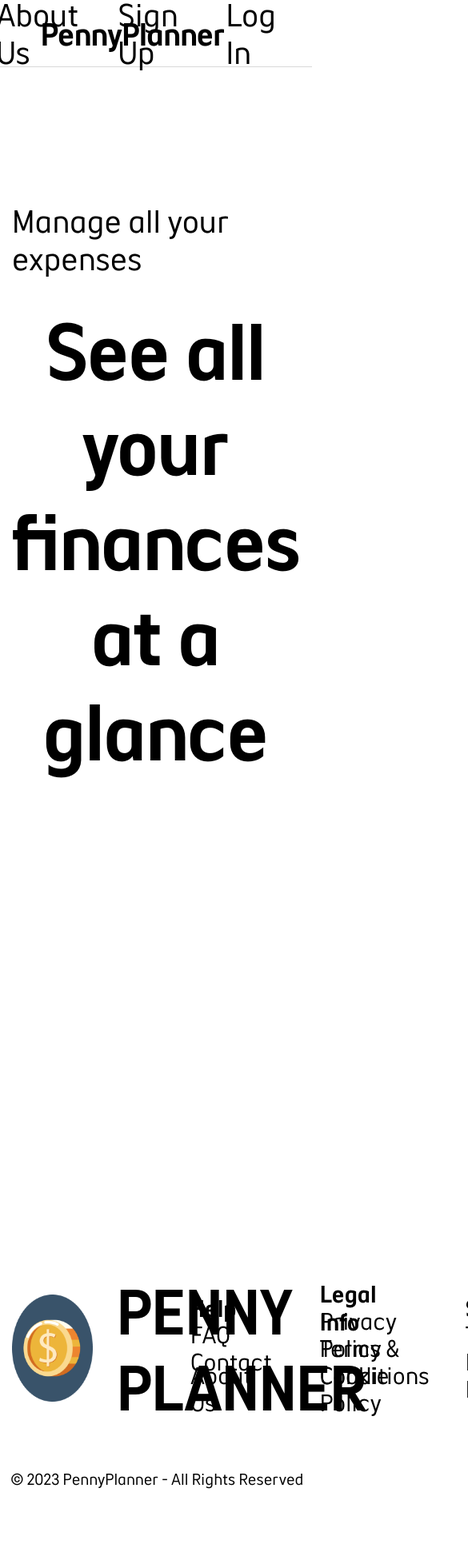
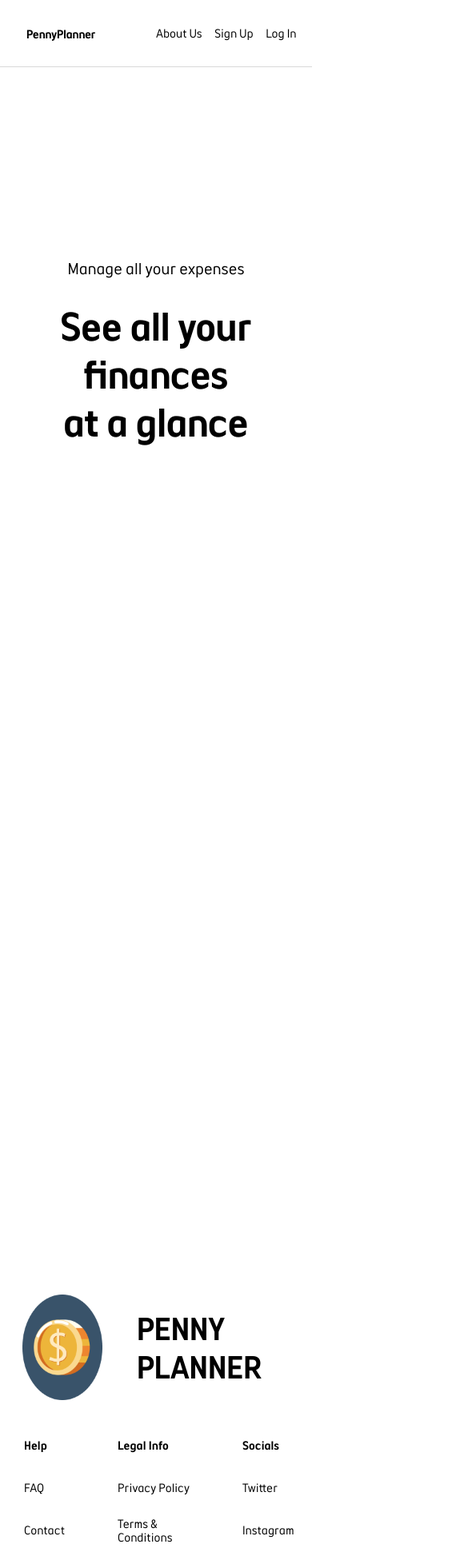
Before and after one commit to Penny-Planner/WebApp, a React app in the folder PennyPlanner/: page / in a window 390 px wide. Shown: the top 1951 px of the page at 80% size, 585 px wide, since content can reach past the window. Before the commit the page ends 1930 px from the top, so only its background shows below. Built offline with nearby package versions, Linux system fonts and the light colour scheme.

Commit message:
responsive mobile design for home and signup

```diff
--- a/PennyPlanner/src/assets/css files/global.css
+++ b/PennyPlanner/src/assets/css files/global.css
@@ -6,19 +6,12 @@ body {
     margin: 0;
 }
 
-/* Desktop */
-.col-1 {width: 8.33%;}
-.col-2 {width: 16.66%;}
-.col-3 {width: 25%;}
-.col-4 {width: 33.33%;}
-.col-5 {width: 41.66%;}
-.col-6 {width: 50%;}
-.col-7 {width: 58.33%;}
-.col-8 {width: 66.66%;}
-.col-9 {width: 75%;}
-.col-10 {width: 83.33%;}
-.col-11 {width: 91.66%;}
-.col-12 {width: 100%;}
+/* For mobile phones: */
+[class*="col-"] {
+    width: 100%;
+  }
+
+
 
 [class*="col-"] {
     float: left;
@@ -33,42 +26,265 @@ body {
 }
 
 
-
+@media only screen and (min-width: 768px) {
+    /* Desktop */
+    .col-1 {width: 8.33%;}
+    .col-2 {width: 16.66%;}
+    .col-3 {width: 25%;}
+    .col-4 {width: 33.33%;}
+    .col-5 {width: 41.66%;}
+    .col-6 {width: 50%;}
+    .col-7 {width: 58.33%;}
+    .col-8 {width: 66.66%;}
+    .col-9 {width: 75%;}
+    .col-10 {width: 83.33%;}
+    .col-11 {width: 91.66%;}
+    .col-12 {width: 100%;}
+  }
 
 /* Extra small devices (phones, 600px and down) */
 @media only screen and (max-width: 600px) {
+
+    /* Header and homepage*/
+
+    div.andantedisplay-bold-black-40px {
+        font-size: 15px;
+    }
+
+    div.andantetext-regular-black-40px {
+        font-size: var(--font-size-s);
+    }
+
+    a.andantetext-regular-black-40px {
+        font-size: 15px;
+    }
+
+    div.header-nav_container {
+        width: 45%;
+        padding: 0;
+    }
+
+    div.pennyplanner_title {
+        left: 5%;
+    }
+
+    div.andantedisplay-bold-black-100px {
+        font-size: 50px;
+    }
+
+    /* Footer */
+
+    div.footer_container {
+        height: 60vh;
+    }
+
+    div.upper-footer_container {
+        height: 80%;
+        flex-direction: column;
+    }
+
+    div.footer-logo-text_container {
+        height: 40%;
+        width: 100%;
+    }
+
+    div.footer-logo_container {
+        width: 40%;
+    }
+
+    div.footer-title_container {
+        width: 60%;
+    }
+
+    div.andantedisplay-bold-black-80px {
+        font-size: 40px;
+    }
+
+    div.footer-help-legal-socials_container {
+        height: 60%;
+        width: 100%;
+    }
+
+    div.footer-help_container {
+        width: 30%;
+    }
+
+    div.footer-legal_container {
+        width: 40%;
+    }
+
+    div.footer-socials_container {
+        width: 30%;
+    }
+
+    div.andantetext-bold-blue-30px {
+        font-size: 15px;
+    }
+
+    div.andantetext-regular-black-30px {
+        font-size: 15px;
+    }
+
+    div.lower-footer_container {
+        height: 20%;
+    }
+
+    div.andantetext-regular-black-20px {
+        font-size: 10px;
+    }
+
+    /* Login */
+
+    div.signup-form_background {
+        width: 80%;
+    }
+
+    div.andantedisplay-bold-blue-64px {
+        font-size: 32px;
+    }
+
+    input.andantetext-bold-white-48px {
+        font-size: 24px;
+    }
+
+    input.andantetext-regular-black-32px {
+        font-size: 16px;
+    }
+
+    span.andantetext-regular-black-20px {
+        font-size: 15px;
+    }
+
+    span.andantetext-bold-blue-20px {
+        font-size: 15px;
+    }
 
 }
 
 /* Small devices (portrait tablets and large phones, 600px and up) */
 @media only screen and (min-width: 600px) {
-    div.header_background {
-        font-size: var(--font-size-s);
+
+    /* Header and homepage*/
+
+    div.andantedisplay-bold-black-40px {
+        font-size: 19px;
     }
 
-    div.header_background {
-        font-size: var(--font-size-s);
+    div.andantetext-regular-black-40px {
+        font-size: 30px;
     }
+
+    a.andantetext-regular-black-40px {
+        font-size: 19px;
+    }
+
+    div.header-nav_container {
+        width: 45%;
+        padding: 0;
+    }
+
+    div.pennyplanner_title {
+        left: 5%;
+    }
+
+    div.andantedisplay-bold-black-100px {
+        font-size: 75px;
+    }
+
+    /* Footer */
+
 }
 
 /* Medium devices (landscape tablets, 768px and up) */
 @media only screen and (min-width: 768px) {
 
+    /* Header and homepage*/
+
+    div.andantedisplay-bold-black-40px {
+        font-size: 25px;
+    }
+
+    a.andantetext-regular-black-40px {
+        font-size: 25px;
+    }
+
+    div.header-nav_container {
+        width: 45%;
+        padding: 0;
+    }
+
+    div.pennyplanner_title {
+        left: 5%;
+    }
+
+    div.andantetext-regular-black-40px {
+        font-size: 30px;
+    }
+
+    div.andantedisplay-bold-black-100px {
+        font-size: 75px;
+    }
+
+    /* Footer */
 }
 
 /* Large devices (laptops/desktops, 992px and up) */
 @media only screen and (min-width: 992px) {
 
+    /* Header and homepage*/
+
+    div.andantedisplay-bold-black-40px {
+        font-size: 30px;
+    }
+
+    a.andantetext-regular-black-40px {
+        font-size: 30px;
+    }
+
+    div.header-nav_container {
+        width: 45%;
+        padding: 0;
+    }
+
+    div.pennyplanner_title {
+        left: 5%;
+    }
+
+    div.andantetext-regular-black-40px {
+        font-size: 35px;
+    }
+
+    div.andantedisplay-bold-black-100px {
+        font-size: 85px;
+    }
+
+    /* Footer */
 }
 
 /* Extra large devices (large laptops and desktops, 1200px and up) */
 @media only screen and (min-width: 1200px) {
 
+    /* Header and homepage*/
+
+    div.andantedisplay-bold-black-40px {
+        font-size: 40px;
+    }
+
+    a.andantetext-regular-black-40px {
+        font-size: 40px;
+    }
+
+    div.pennyplanner_title {
+        left: 10%;
+    }
+
+    div.andantetext-regular-black-40px {
+        font-size: 40px;
+    }
+
+    div.andantedisplay-bold-black-100px {
+        font-size: 100px;
+    }
+
+    /* Footer */
 }
-
-@media only screen and (max-width: 768px) {
-    /* For mobile phones: */
-    [class*="col-"] {
-      width: 100%;
-    }
-  }
--- a/PennyPlanner/src/assets/css files/header.css
+++ b/PennyPlanner/src/assets/css files/header.css
@@ -3,7 +3,6 @@
     top: 0;
     display: flex;
     align-items: center;
-
     height: 10vh;
     backdrop-filter: blur(16px);
     border-bottom: 1px solid #d9d9d9;
@@ -13,6 +12,7 @@
 .pennyplanner_title {
     position: relative;
     left: 10%;
+
 }
 
 .header-nav_container {
@@ -22,7 +22,7 @@
     display: flex;
     flex-direction: row;
     align-items: center;
-    gap: 11.84%;
+    justify-content: space-between;
 }
 
 .header-link_container {
--- a/PennyPlanner/src/assets/css files/signup.css
+++ b/PennyPlanner/src/assets/css files/signup.css
@@ -75,4 +75,5 @@
     height: 15.15%;
     display:flex;
     align-items: center;
+    text-decoration: none;
 }
--- a/PennyPlanner/src/components/footer.jsx
+++ b/PennyPlanner/src/components/footer.jsx
@@ -2,6 +2,7 @@ import React from "react";
 //import {Link, useNavigate } from 'react-router-dom'
 import '../assets/css files/footer.css'
 import PennyPlannerLogo from '../assets/images/PennyPlannerLogo.png'
+import '../assets/css files/global.css'
 
 
 export default function Footer() {
--- a/PennyPlanner/src/components/header.jsx
+++ b/PennyPlanner/src/components/header.jsx
@@ -1,6 +1,7 @@
 import React from "react";
 import "../assets/css files/header.css"
 import {Link, useNavigate} from 'react-router-dom'
+import '../assets/css files/global.css'
 
 export default function Header() {
     return (
--- a/PennyPlanner/src/pages/Signup/index.js
+++ b/PennyPlanner/src/pages/Signup/index.js
@@ -1,6 +1,7 @@
 import React, {useState} from "react";
 import '../../assets/css files/signup.css'
 import {Link, useNavigate} from 'react-router-dom'
+import '../../assets/css files/global.css'
 
 
 export default function Signup() {
@@ -60,10 +61,8 @@ export default function Signup() {
 
             </div>
             <div className="signup-form_background">
-                <div className="signup_title">
-                    <p className="andantedisplay-bold-blue-64px">
+                <div className="signup_title andantedisplay-bold-blue-64px">
                         CREATE ACCOUNT
-                    </p>
 
                 </div>
                 <form className="signup_form" onKeyUp={handleKeyEvent}>
```
